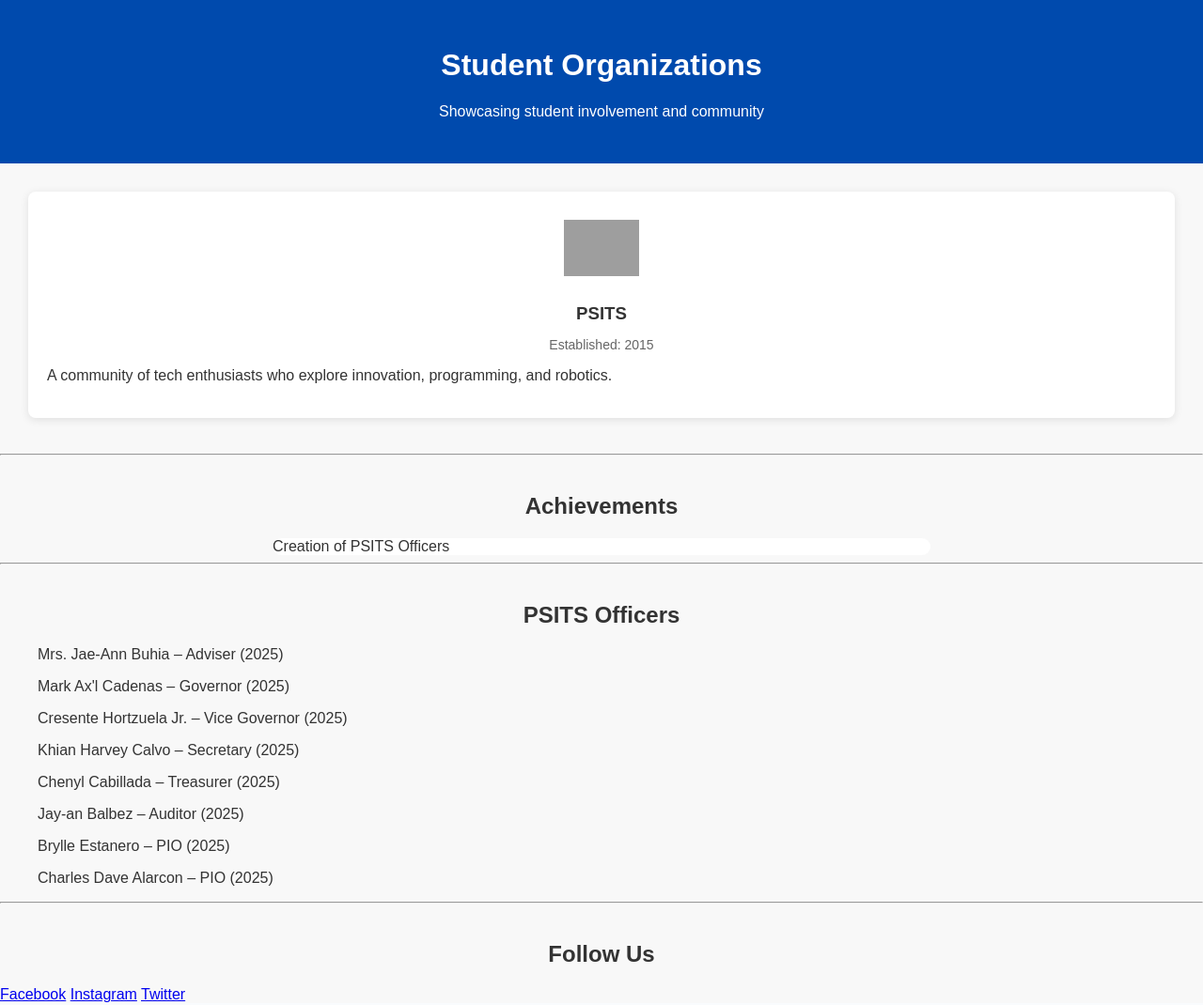
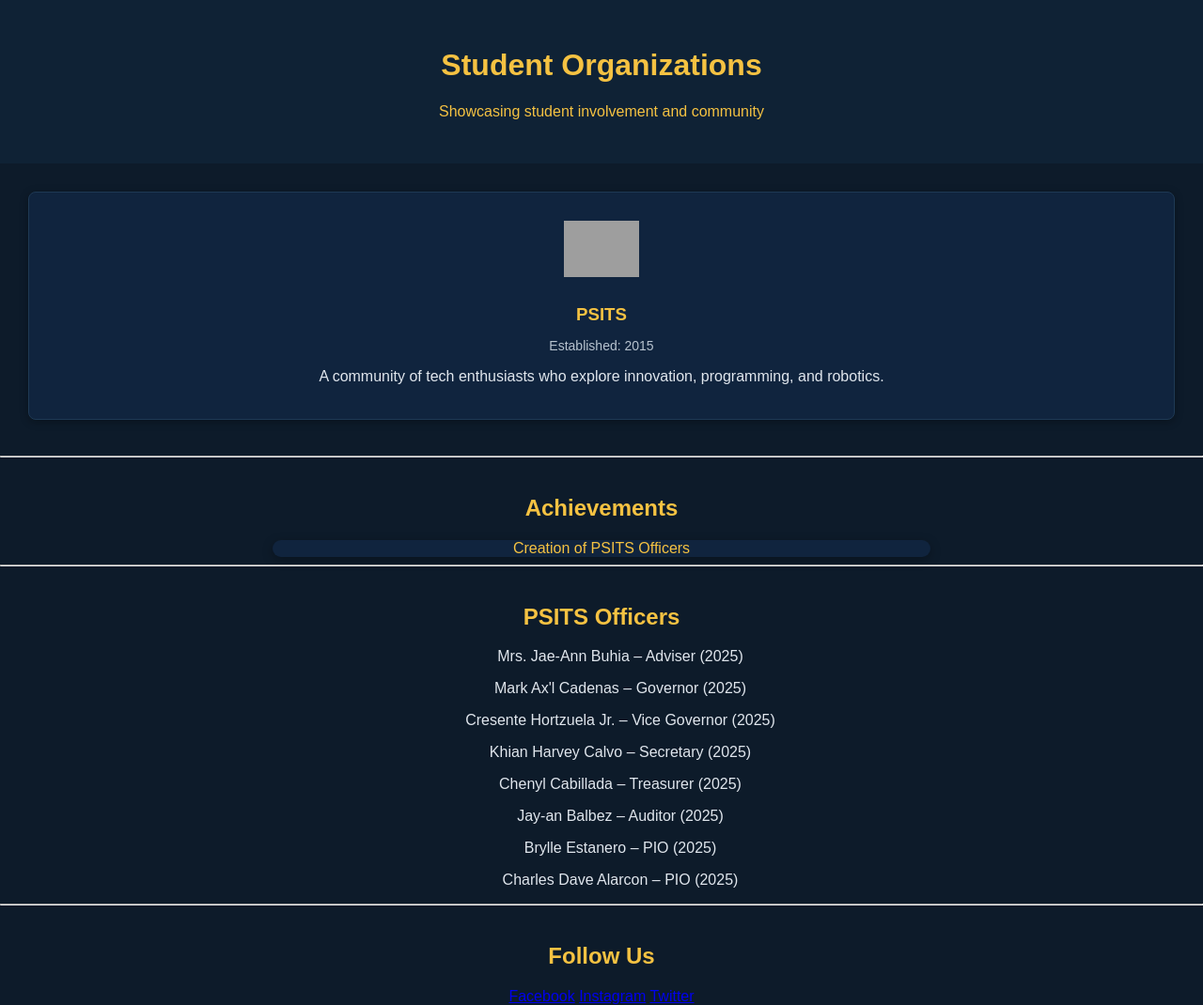
Before and after one commit to fryingfan-hub/project, a PHP site: page /studentsorganization.html in a window 1280 px wide. Shown: the whole page at 94% size. Run offline with PHP 8.4, Linux system fonts and the light colour scheme; grey boxes are pictures that could not be loaded.

Commit message:
Update studentsorganization.css

```diff
--- a/studentsorganization.css
+++ b/studentsorganization.css
@@ -2,20 +2,20 @@
 body {
     font-family: Arial, sans-serif;
     margin: 0;
-    background: #f8f8f8;
-    color: #333;
+    background: #0d1b2a; /* Dark navy background */
+    color: #e0e6ed;      /* Light text */
+    text-align: center;  /* Center all text globally */
 }
 
 header {
-    text-align: center;
     padding: 30px;
-    background: #004AAD;
-    color: white;
+    background: #0f2235;
+    color: #f5c242;
 }
 
 h2 {
-    text-align: center;
     margin-top: 40px;
+    color: #f5c242;
 }
 
 /* ===== Organization Cards ===== */
@@ -27,17 +27,20 @@ h2 {
 }
 
 .org-card {
-    background: white;
+    background: #10243e;
     padding: 20px;
     text-decoration: none;
-    color: #333;
+    color: #e0e6ed;
     border-radius: 8px;
-    box-shadow: 0 2px 10px rgba(0,0,0,0.1);
+    border: 1px solid #1e3954;
+    box-shadow: 0 2px 10px rgba(0,0,0,0.3);
     transition: 0.3s;
+    text-align: center; /* Center card text */
 }
 
 .org-card:hover {
     transform: translateY(-5px);
+    background: #1a2e47;
 }
 
 .org-card img {
@@ -49,14 +52,13 @@ h2 {
 }
 
 .org-card h3 {
-    text-align: center;
     margin-bottom: 10px;
+    color: #f5c242;
 }
 
 .year {
-    text-align: center;
     font-size: 14px;
-    color: #666;
+    color: #b7c3cf;
 }
 
 /* ===== Gallery ===== */
@@ -75,6 +77,7 @@ h2 {
     height: 150px;
     object-fit: cover;
     border-radius: 8px;
+    border: 2px solid #1e3954;
 }
 
 /* ===== Carousel ===== */
@@ -84,5 +87,8 @@ h2 {
     margin: auto;
     overflow: hidden;
     border-radius: 10px;
-    background: #fff;
-    box-shadow: 0 3px 12
+    background: #10243e;
+    color: #f5c242;
+    box-shadow: 0 3px 12px rgba(0,0,0,0.3);
+    text-align: center; /* Center carousel text */
+}
```
